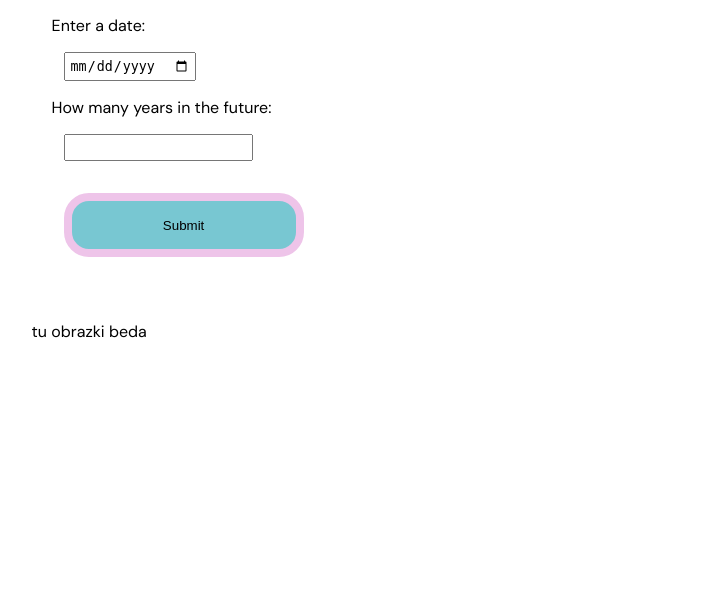
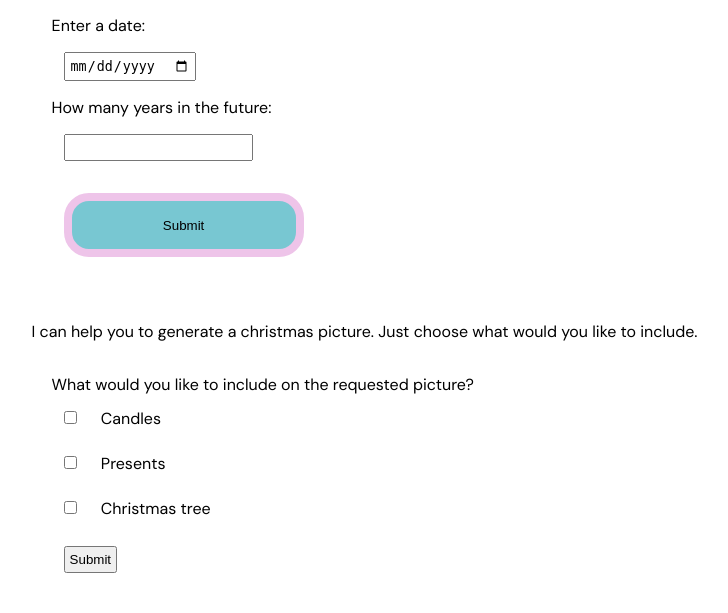
Before and after one commit to bartoszkobylinski/christmas_task, a Flask app: page / in a window 1280 px wide. Shown: the part 202-815 px from the top of the page, without its empty margins (166-894 px from the left). Before the commit the page ends 540 px from the top, so only its background shows below. Run offline with Flask 2, Linux system fonts and the light colour scheme.

Commit message:
Adding a form to get prompt from user to generate image by using requested prompt

```diff
--- a/templates/index.html
+++ b/templates/index.html
@@ -36,8 +36,18 @@
                 {% endfor %}
             </ul>
         </section>
-        <section id="TaksTwo">
-            <p>tu obrazki beda</p>
+        <section id="TaskTwo">
+            <p>I can help you to generate a christmas picture. Just choose what would you like to include.</p>
+            <form>
+                <label for="question">What would you like to include on the requested picture?</label><br>
+                <input type="checkbox" id="candles" name="colors" value="candles">
+                <label for="candles">Candles</label><br>
+                <input type="checkbox" id="presents" name="colors" value="presents">
+                <label for="presents">Presents</label><br>
+                <input type="checkbox" id="christmas_tree" name="colors" value="christmas_tree">
+                <label for="christmas_tree">Christmas tree</label><br>
+                <input type="submit" value="Submit">
+              </form>
         </section>
     </main>
 
```
